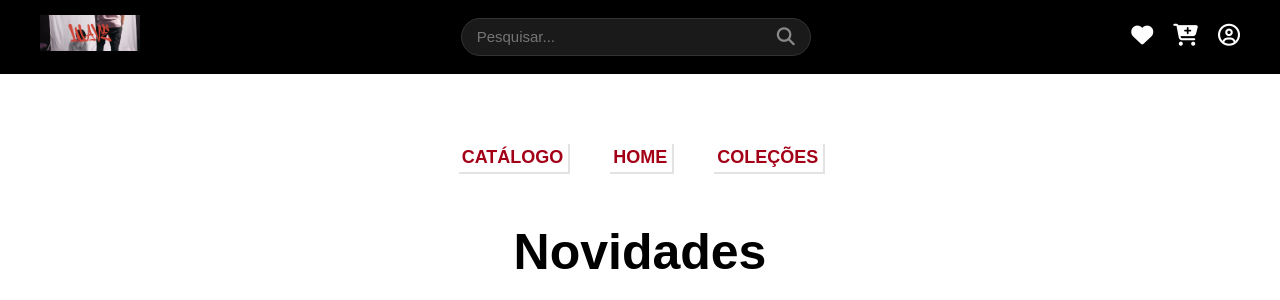
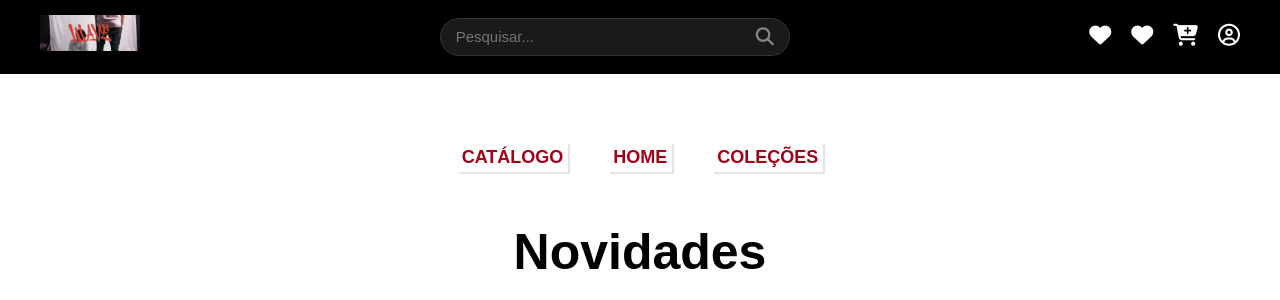
Before and after one commit to DS-GITH/WaveDPSite, a PHP site: page /pages/index.php in a window 1280 px wide. Shown: the top 300 px of the page. Run offline with PHP 8.4, Linux system fonts and the light colour scheme.

Commit message:
Atualização feita
Eu adicionei o coração

```diff
--- a/includes/Header/header.php
+++ b/includes/Header/header.php
@@ -128,6 +128,10 @@
       </div>
 
       <div class="icon">
+        <a href="#"><i class="fa-solid fa-heart"></i></a>
+      </div>
+
+      <div class="icon">
         <a href="../pages/carrinho.php"><i class="fa-solid fa-cart-plus"></i></a>
       </div>
 
```
